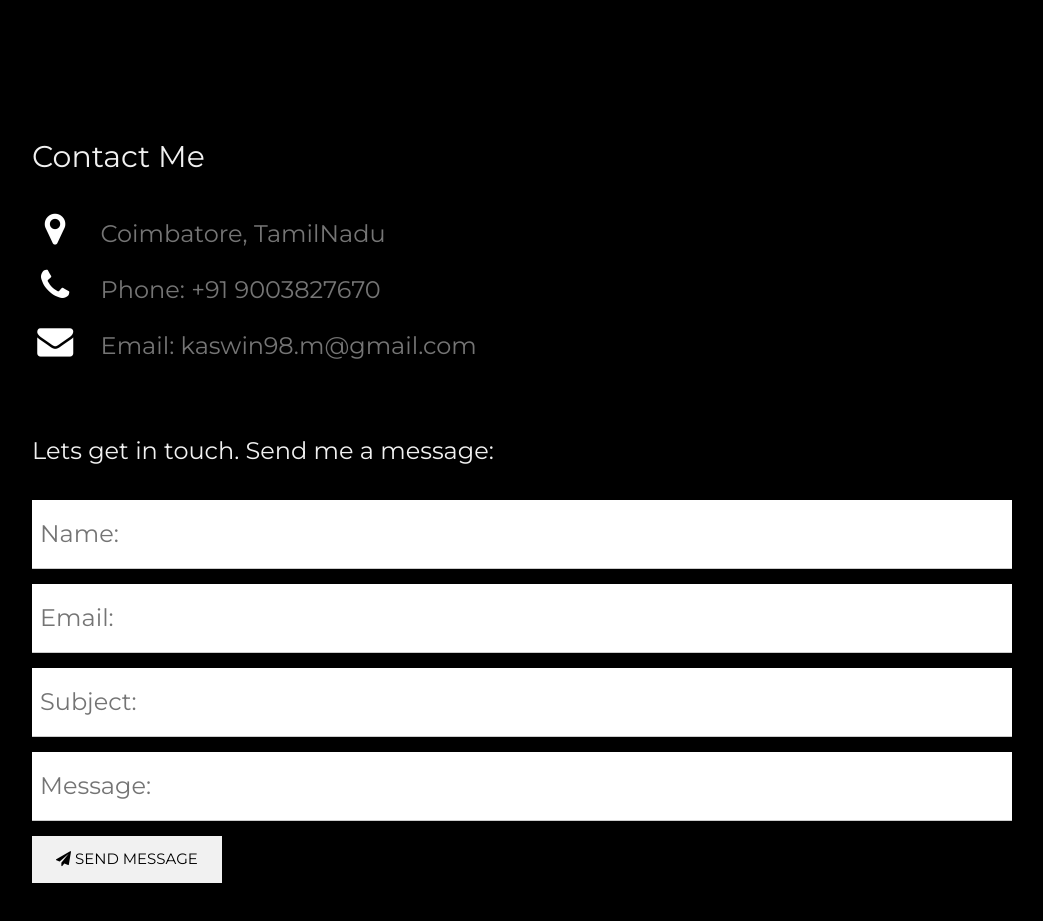
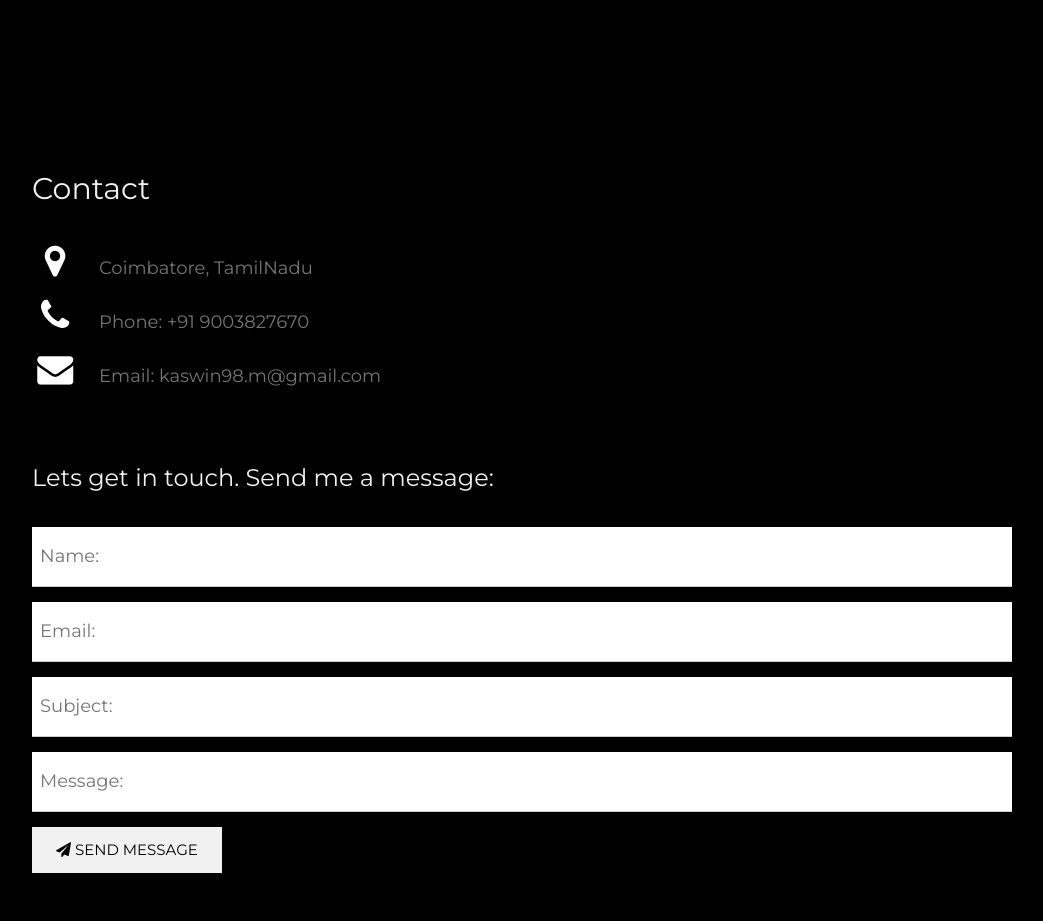
Before and after one commit to Aswin768710/aswin768710.github.io, a plain HTML site: page index.html in a window 1280 px wide. Shown: the part 3045-3966 px from the top of the page, without its empty margins (178-1221 px from the left). Drawn offline with nearby package versions, Linux system fonts and the light colour scheme.

Commit message:
Update index.html

```diff
--- a/index.html
+++ b/index.html
@@ -118,7 +118,7 @@ body, h1,h2,h3,h4,h5,h6 {font-family: "Montserrat", sans-serif}
   </div>
       <div class="w3-content w3-justify w3-text-grey w3-padding-64" id="project">
     <h2 class="w3-padding-16 w3-text-light-grey">PROJECT</h2>
-    <hr style="width:0px" class="w3-opacity">
+    //<hr style="width:0px" class="w3-opacity">
       <h3>SCHOOL MANAGEMENT SYSTEM(WEB APPLICATION)</h3>
     <p>School management system deals with the maintenance of the student's attendance,fees and marks details. </p>
      <p>FRONT END: HTML,CSS,PHP</p>
@@ -130,20 +130,20 @@ body, h1,h2,h3,h4,h5,h6 {font-family: "Montserrat", sans-serif}
     </div>
   <!-- Contact Section -->
   <div class="w3-padding-64 w3-content w3-text-grey" id="contact">
-    <h2 class="w3-padding-16 w3-text-light-grey">Contact Me</h2>
+    <h2 class="w3-padding-16 w3-text-light-grey">Contact</h2>
 
     <div class="w3-section">
-      <p><i class="fa fa-map-marker fa-fw w3-text-white w3-xxlarge w3-margin-right" ></i><font size="5px"> Coimbatore, TamilNadu</font></p>
-      <p><i class="fa fa-phone fa-fw w3-text-white w3-xxlarge w3-margin-right"></i><font size="5px"> Phone: +91 9003827670</font></p>
-      <p><i class="fa fa-envelope fa-fw w3-text-white w3-xxlarge w3-margin-right"> </i><font size="5px"> Email: kaswin98.m@gmail.com</font></p>
+      <p><i class="fa fa-map-marker fa-fw w3-text-white w3-xxlarge w3-margin-right" ></i><font size="4px"> Coimbatore, TamilNadu</font></p>
+      <p><i class="fa fa-phone fa-fw w3-text-white w3-xxlarge w3-margin-right"></i><font size="4px"> Phone: +91 9003827670</font></p>
+      <p><i class="fa fa-envelope fa-fw w3-text-white w3-xxlarge w3-margin-right"> </i><font size="4px"> Email: kaswin98.m@gmail.com</font></p>
     </div><br>
     <p class="w3-padding-16 w3-text-light-grey"><font size="5px">Lets get in touch. Send me a message:</font></p>
 
     <form action="/action_page.php" target="_blank">
-      <p><font size="5px"><input class="w3-input w3-padding-16" type="text" placeholder="Name:" required name="Name:"></font></p>
-      <p><font size="5px"><input class="w3-input w3-padding-16" type="text" placeholder="Email:" required name="Email:"></font></p>
-      <p><font size="5px"><input class="w3-input w3-padding-16" type="text" placeholder="Subject:" required name="Subject:"></font></p>
-      <p><font size="5px"><input class="w3-input w3-padding-16" type="text" placeholder="Message:" required name="Message:"></font></p>
+      <p><font size="4px"><input class="w3-input w3-padding-16" type="text" placeholder="Name:" required name="Name:"></font></p>
+      <p><font size="4px"><input class="w3-input w3-padding-16" type="text" placeholder="Email:" required name="Email:"></font></p>
+      <p><font size="4px"><input class="w3-input w3-padding-16" type="text" placeholder="Subject:" required name="Subject:"></font></p>
+      <p><font size="4px"><input class="w3-input w3-padding-16" type="text" placeholder="Message:" required name="Message:"></font></p>
       <p>
         <button class="w3-button w3-light-grey w3-padding-large" type="submit">
           <i class="fa fa-paper-plane"></i> SEND MESSAGE
```
